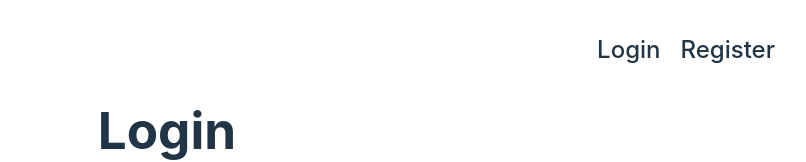
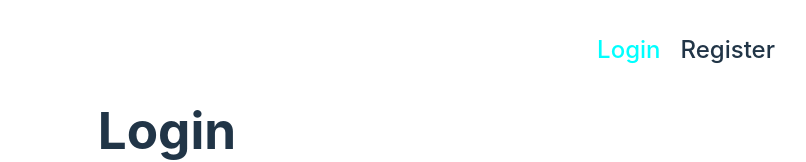
Before and after one commit to JLopez0001/JobListing, a React (Vite) app in the folder client/: page / in a window 1280 px wide. Shown: the top 162 px of the page, without its empty margins (473-1279 px from the left). Built offline with nearby package versions, Linux system fonts and the light colour scheme.

Commit message:
added css styling for nav bar

```diff
--- a/client/src/components/Nav/Nav.css
+++ b/client/src/components/Nav/Nav.css
@@ -19,3 +19,7 @@
 .navUsername {
     font-size: 24px;
 }
+
+a.active {
+    color: aqua;
+}
```
